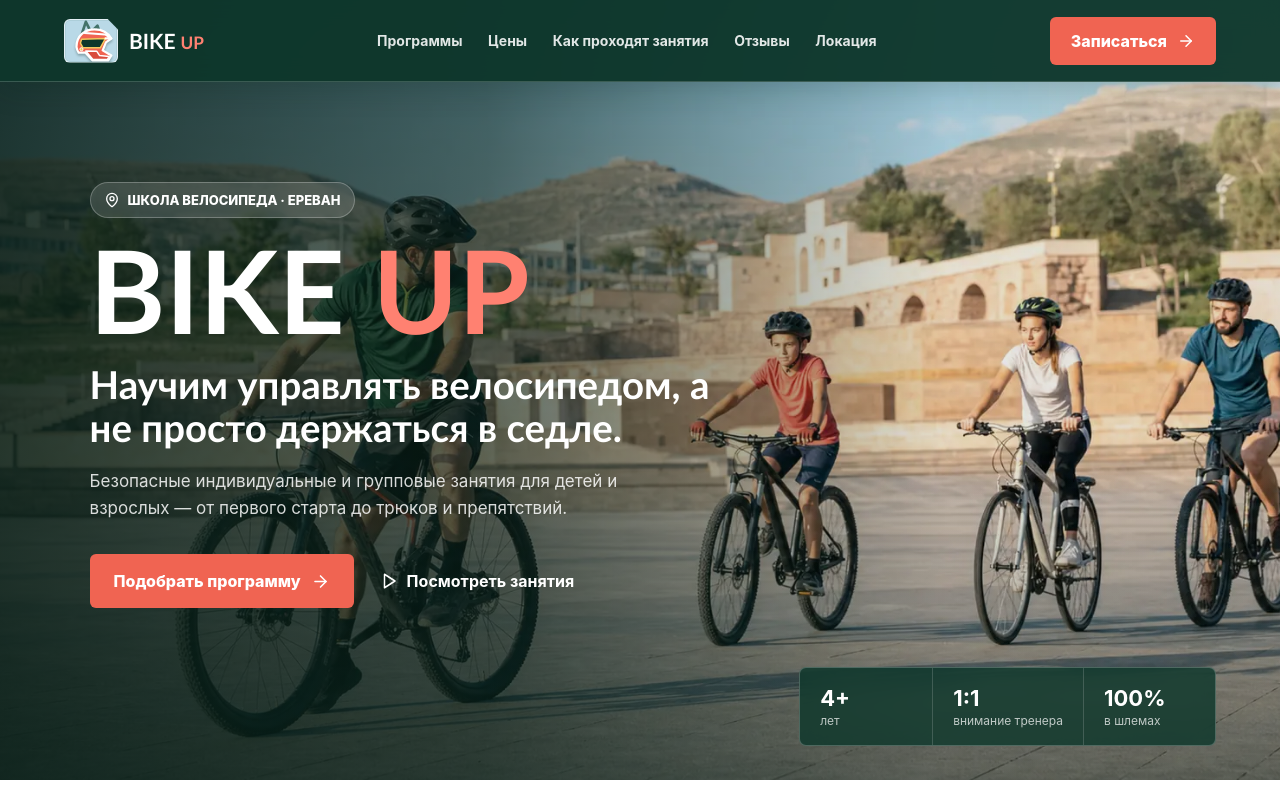
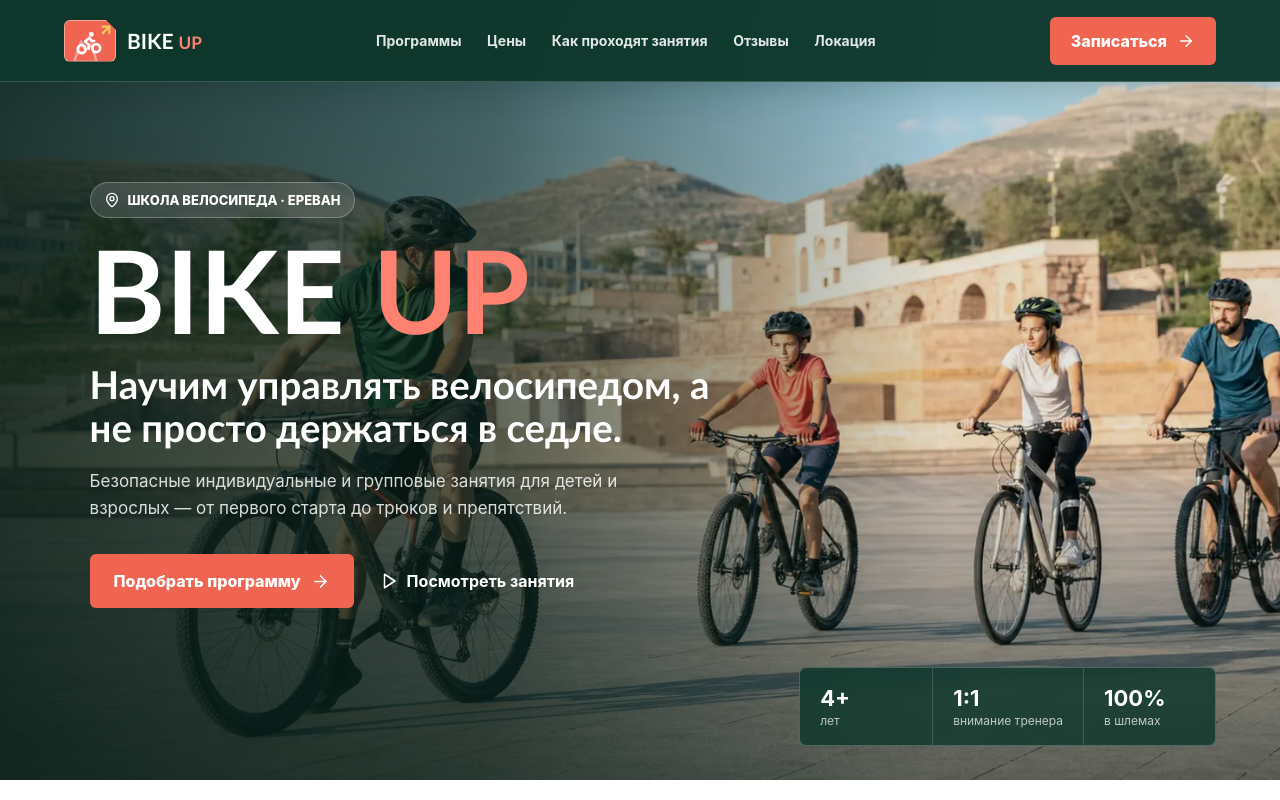
Before and after one commit to PirozhokQA/bike-up-yerevan, a React (Vite) app: page / in a window 1280 px wide. Shown: the top 800 px of the page. Built offline with nearby package versions, Linux system fonts and the light colour scheme.

Commit message:
Restore original bicycle logo

```diff
--- a/src/App.jsx
+++ b/src/App.jsx
@@ -3,6 +3,7 @@
 import { useState } from "react";
 import {
   ArrowRight,
+  ArrowUpRight,
   Bike,
   Check,
   ChevronDown,
@@ -54,13 +55,8 @@ function BrandMark() {
   return (
     <span className="brand-mark" aria-hidden="true">
       <Mountain className="brand-mountain" />
-      <svg className="brand-helmet" viewBox="0 0 52 44" fill="none">
-        <path className="helmet-shell" d="M7 24.5C7 13.2 15.2 5.5 26.5 5.5c8.2 0 14.8 3.7 18.3 10l-5.9 4.2-3.5 8.7 9.4 5.5-3.2 5.2H24.3l-7.5-8.2H9.4A16.7 16.7 0 0 1 7 24.5Z" />
-        <path className="helmet-visor" d="m12.6 16.2 25.9-.8-5.7 10.2H14.1l-2.8-5.1 1.3-4.3Z" />
-        <path className="helmet-chin" d="m17.1 29 11.8.2 3.2 4.8 10.3 1.1-1.8 3.1H24.8L17.1 29Z" />
-        <path className="helmet-peak" d="m16 9.5 22.2 1.6 6.6 4.4-6.3-.1" />
-        <circle className="helmet-vent" cx="12.4" cy="27.1" r="1.7" />
-      </svg>
+      <Bike className="brand-bike" />
+      <ArrowUpRight className="brand-rise" />
     </span>
   );
 }
--- a/src/globals.css
+++ b/src/globals.css
@@ -31,14 +31,10 @@ h1, h2, h3 { font-family: "Trebuchet MS", Inter, sans-serif; letter-spacing: 0;
   box-shadow: 0 8px 28px rgba(8,31,24,.18); backdrop-filter: blur(12px);
 }
 .brand { display: inline-flex; align-items: center; gap: 11px; font: 900 21px/1 "Trebuchet MS", sans-serif; white-space: nowrap; }
-.brand-mark { position: relative; display: inline-block; width: 54px; height: 44px; flex: 0 0 auto; color: var(--forest); background: var(--sky); border: 1px solid rgba(255,255,255,.6); border-radius: 6px; clip-path: polygon(0 0, 80% 0, 100% 25%, 100% 100%, 0 100%); overflow: hidden; box-shadow: inset 0 0 0 1px rgba(22,76,59,.08); }
-.brand-mountain { position: absolute; z-index: 1; left: -1px; top: -2px; width: 54px; height: 31px; opacity: .72; stroke-width: 2.1; }
-.brand-helmet { position: absolute; z-index: 2; left: 5px; top: 4px; width: 48px; height: 41px; overflow: visible; filter: drop-shadow(0 2px 1px rgba(8,31,24,.28)); }
-.helmet-shell { fill: var(--coral); stroke: var(--white); stroke-width: 2.4; stroke-linejoin: round; }
-.helmet-visor { fill: var(--forest-dark); stroke: var(--sun); stroke-width: 1.6; stroke-linejoin: round; }
-.helmet-chin { fill: var(--coral-dark); stroke: var(--white); stroke-width: 1.6; stroke-linejoin: round; }
-.helmet-peak { stroke: var(--white); stroke-width: 2.3; stroke-linecap: round; stroke-linejoin: round; }
-.helmet-vent { fill: var(--sun); stroke: var(--white); stroke-width: 1; }
+.brand-mark { position: relative; display: inline-block; width: 52px; height: 42px; flex: 0 0 auto; color: var(--white); background: var(--coral); border: 1px solid rgba(255,255,255,.42); border-radius: 6px; clip-path: polygon(0 0, 80% 0, 100% 25%, 100% 100%, 0 100%); overflow: hidden; }
+.brand-mountain { position: absolute; left: -1px; bottom: -4px; width: 43px; height: 27px; opacity: .42; stroke-width: 2.2; }
+.brand-bike { position: absolute; left: 8px; top: 8px; width: 31px; height: 27px; stroke-width: 2.35; transform: rotate(-4deg); }
+.brand-rise { position: absolute; top: 1px; right: 1px; width: 16px; height: 16px; color: var(--sun); stroke-width: 3.2; }
 .brand-word { display: inline-flex; align-items: baseline; gap: 5px; }
 .brand-word b { color: #ff8171; font-size: .82em; }
 .nav { display: flex; justify-content: center; align-items: center; gap: clamp(18px, 2vw, 34px); font-size: 14px; font-weight: 650; }
@@ -204,7 +200,7 @@ h1, h2, h3 { font-family: "Trebuchet MS", Inter, sans-serif; letter-spacing: 0;
 .success button { margin-top: 22px; color: var(--forest); background: transparent; border: 0; font-weight: 800; }
 
 footer { display: grid; grid-template-columns: 1.5fr .65fr .65fr 1fr; gap: 48px; padding: 65px max(22px, calc((100vw - 1136px) / 2)) 28px; color: var(--white); background: #101a21; }
-footer .brand-mark { background: var(--sky); }
+footer .brand-mark { background: var(--coral); }
 footer > div:not(.footer-brand):not(.footer-place) { display: flex; flex-direction: column; align-items: flex-start; gap: 12px; font-size: 14px; }
 footer > div > b { margin-bottom: 5px; color: rgba(255,255,255,.55); font-size: 12px; text-transform: uppercase; }
 footer a:not(.brand) { color: rgba(255,255,255,.78); }
```
Also changed, not shown: 5 other files (tests, documents, lock files or other folders).
